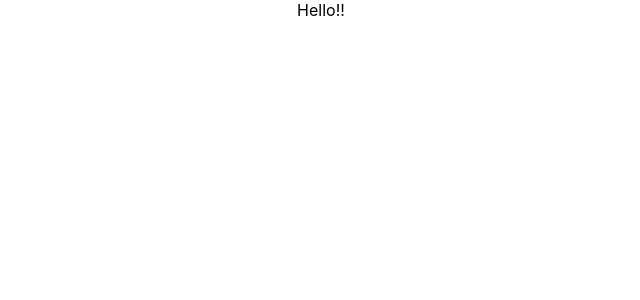
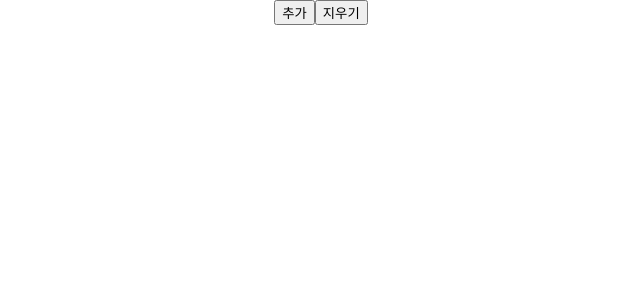
Before and after one commit to WPO-Team-01/wanted-codestates-project-1-3, a React (Create React App) app: page / in a window 1280 px wide. Shown: the top 300 px of the page, without its empty margins (319-959 px from the left). Built offline with nearby package versions, Linux system fonts and the light colour scheme.

Commit message:
리덕스 사용 샘플

```diff
--- a/src/App.js
+++ b/src/App.js
@@ -1,9 +1,25 @@
-import './App.css';
+import { useDispatch, useSelector } from "react-redux";
+import "./App.css";
+import { moveToSelect, removeFromSelect } from "./redux/contents/contentsSlice";
 
 function App() {
+  const dispatch = useDispatch();
+  const data = useSelector((state) => state.contents);
+
+  const asdf = () => {
+    dispatch(moveToSelect([9]));
+  };
+
+  const remove = () => {
+    dispatch(removeFromSelect([9]));
+  };
+
+  console.log(data);
+
   return (
     <div className="App">
-      Hello!!
+      <button onClick={asdf}>추가</button>
+      <button onClick={remove}>지우기</button>
     </div>
   );
 }
```
